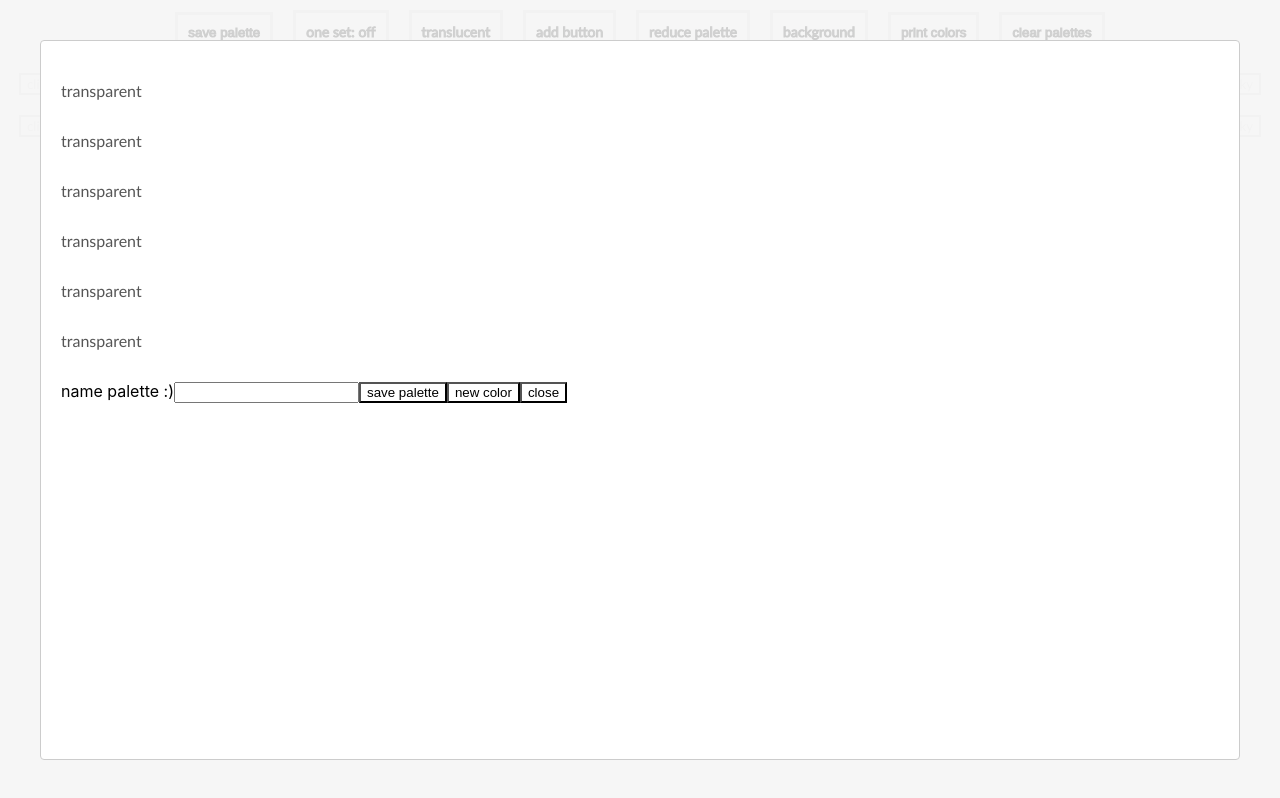
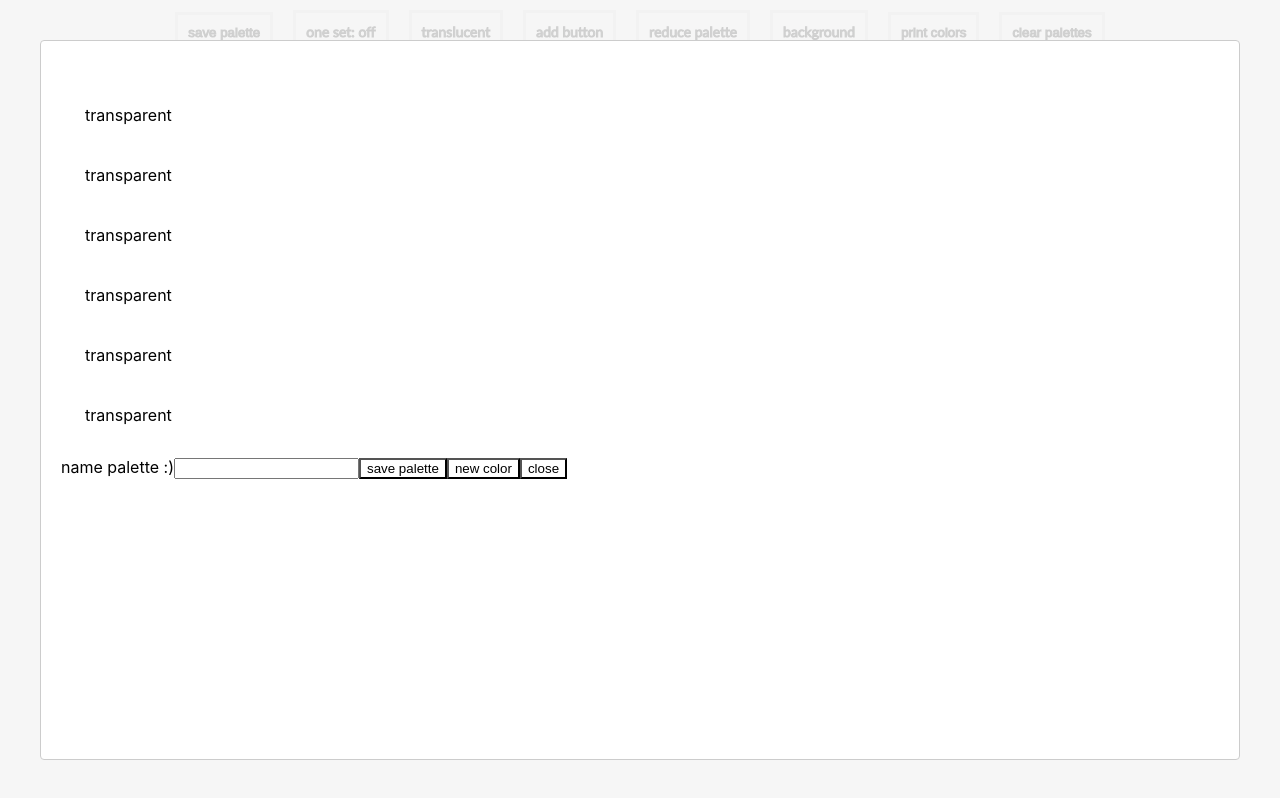
Before and after one commit to paulpaulx1/toneBoard2, a React (Create React App) app: page / in a window 1280 px wide. Both pictures are taken after a click on the button "save palette". Built offline with nearby package versions, Linux system fonts and the light colour scheme.

Commit message:
drag and drop synth

```diff
--- a/src/App.css
+++ b/src/App.css
@@ -79,6 +79,10 @@ border: var(--outline);
 
 }
 
+.dragger {
+  width: 100%
+}
+
 
 
 
--- a/src/App.js
+++ b/src/App.js
@@ -399,6 +399,7 @@ onDragEnd(result) {
           about
         </button> */}
         <Modal
+          colors={this.state.colors}
           isOpen={this.state.modalIsOpen}
           onAfterOpen={this.afterOpenModal}
           onRequestClose={this.toggleModal}
@@ -408,7 +409,7 @@ onDragEnd(result) {
           <h2 ref={(_subtitle) => (subtitle = _subtitle)}>
           </h2>
 
-          <div className='ModalStripeView'>{stripeMap}</div>
+          <div className='ModalStripeView'><DragnDrop colors={this.state.colors}/></div>
           <form>
             name palette :)
             <input id='textbox_id' />
@@ -489,17 +490,19 @@ onDragEnd(result) {
         <header className='flex-container'>
           <div>
             {colorMap}
+            {/* {colorMap}
             {colorMap}
             {colorMap}
             {colorMap}
             {colorMap}
-            {colorMap}
-            {colorMap}
+            {colorMap} */}
           </div>
         </header>
-        <div className="mapflex">
-        <div >
+
+        <div className="dragboiz">
           <DragnDrop colors={this.state.colors}/>
+          <div/>
+          <div className="mapflex">
           {localMap}
           </div>
 
--- a/src/DragnDrop.js
+++ b/src/DragnDrop.js
@@ -1,6 +1,7 @@
 import React, { Component, useEffect, useState } from "react";
 import ReactDOM from "react-dom";
 import { DragDropContext, Droppable, Draggable } from "react-beautiful-dnd";
+import * as Tone from 'tone';
 
 // fake data generator
 const getItems = count =>
@@ -24,8 +25,9 @@ const getItemStyle = (isDragging, draggableStyle, colors, index) => ({
 	// some basic styles to make the items look a bit nicer
 	userSelect: "none",
 	padding: grid * 2,
-	margin: `0 0 ${grid}px 0`,
-
+    margin: `0 0 ${grid}px 0`,
+    width: '100%',
+    border: '3px ccc',
 	// change background colour if dragging
 	background: colors[index],
 
@@ -45,7 +47,8 @@ const queryAttr = "data-rbd-drag-handle-draggable-id";
 export default function App ( props ) {
 	const [placeholderProps, setPlaceholderProps] = useState({});
 	const [items, setItems] = useState(getItems(6));
-
+    const notes = ['A', 'B', 'C', 'D', 'E', 'F', 'G'];
+    let randomNote = Math.floor(Math.random() * 7);
 	const onDragEnd = result => {
 		// dropped outside the list
 		if (!result.destination) {
@@ -53,7 +56,10 @@ export default function App ( props ) {
 		}
 
     setPlaceholderProps({})
-		setItems(items => reorder(items, result.source.index, result.destination.index));
+        setItems(items => reorder(items, result.source.index, result.destination.index));
+        const synth = new Tone.PolySynth().toDestination();
+        synth.set({ detune: -200 });
+        synth.triggerAttackRelease([notes[randomNote] + '4'], .2);
 	};
 
 	const onDragUpdate = update => {
@@ -84,7 +90,10 @@ export default function App ( props ) {
 			clientWidth,
       clientY,
       clientX: parseFloat(window.getComputedStyle(draggedDOM.parentNode).paddingLeft)
-		});
+        });
+        const synth = new Tone.PolySynth().toDestination();
+        synth.set({ detune: -200 });
+        synth.triggerAttackRelease([notes[randomNote] + '4'], .2);
 	};
 
 	// Normally you would want to split things out into separate components.
@@ -102,7 +111,7 @@ export default function App ( props ) {
 						{items.map((item, index) => (
 							<Draggable colors={props.colors} key={item.id} draggableId={item.id} index={index}>
 								{(provided, snapshot) => (
-									<div
+									<div className="dragger"
 										ref={provided.innerRef}
 										{...provided.draggableProps}
 										{...provided.dragHandleProps}
@@ -110,10 +119,12 @@ export default function App ( props ) {
 											snapshot.isDragging,
                                             provided.draggableProps.style,
                                             props.colors,
-                                            index
-										)}
+                                            index,
+
+                                        )
+                                    }
 									>
-										{item.content}
+										{props.colors[index]}
 									</div>
 								)}
 							</Draggable>
```
Also changed, not shown: 1 other file (tests, documents, lock files or other folders).
